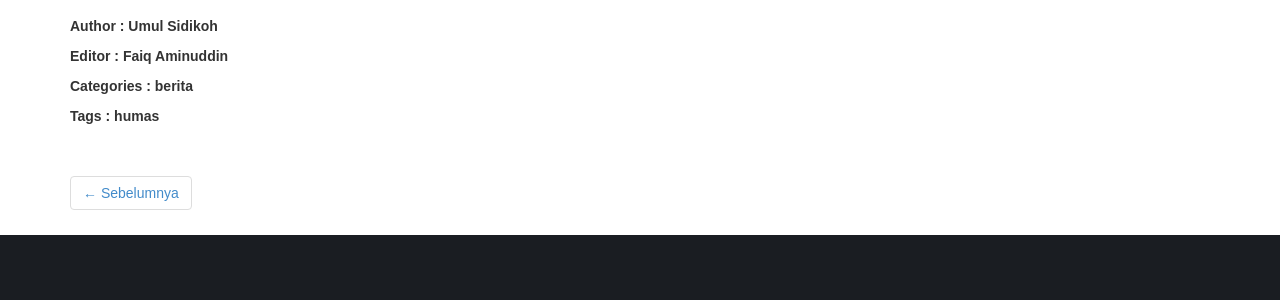
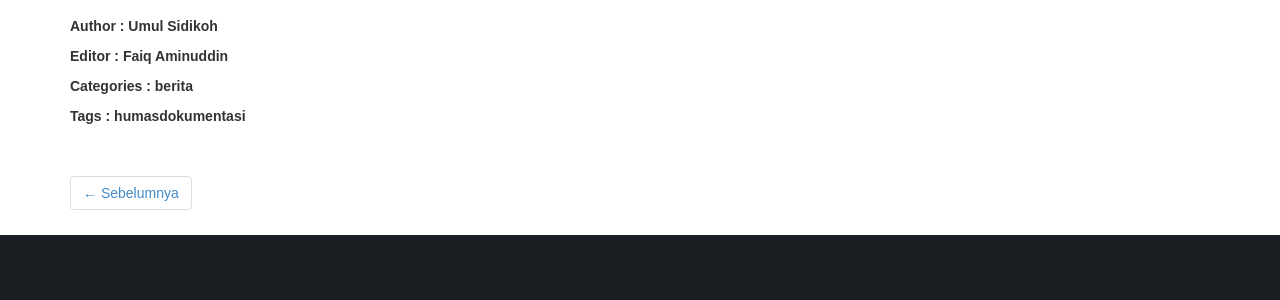
Before and after one commit to BlankOn/beranda, a Jekyll site: the page built from _posts/2023-01-29-sayembara.md, in a window 1280 px wide and 900 px high, scrolled down 1729 px. Shown: the part 432-732 px from the top of the window. Built offline with Jekyll 4.4.1, drawn with Linux system fonts in a browser that asks for light colours; part of the change alters nothing that is shown.

```diff
--- a/_posts/2023-01-29-sayembara.md
+++ b/_posts/2023-01-29-sayembara.md
@@ -10,6 +10,7 @@ categories:
 - berita
 tags:
 - humas
+- dokumentasi
 
 ---
 # Sayembara Menulis Panduan FOSS Dibuka Lagi dengan Hadiah yang Lebih Besar
```
